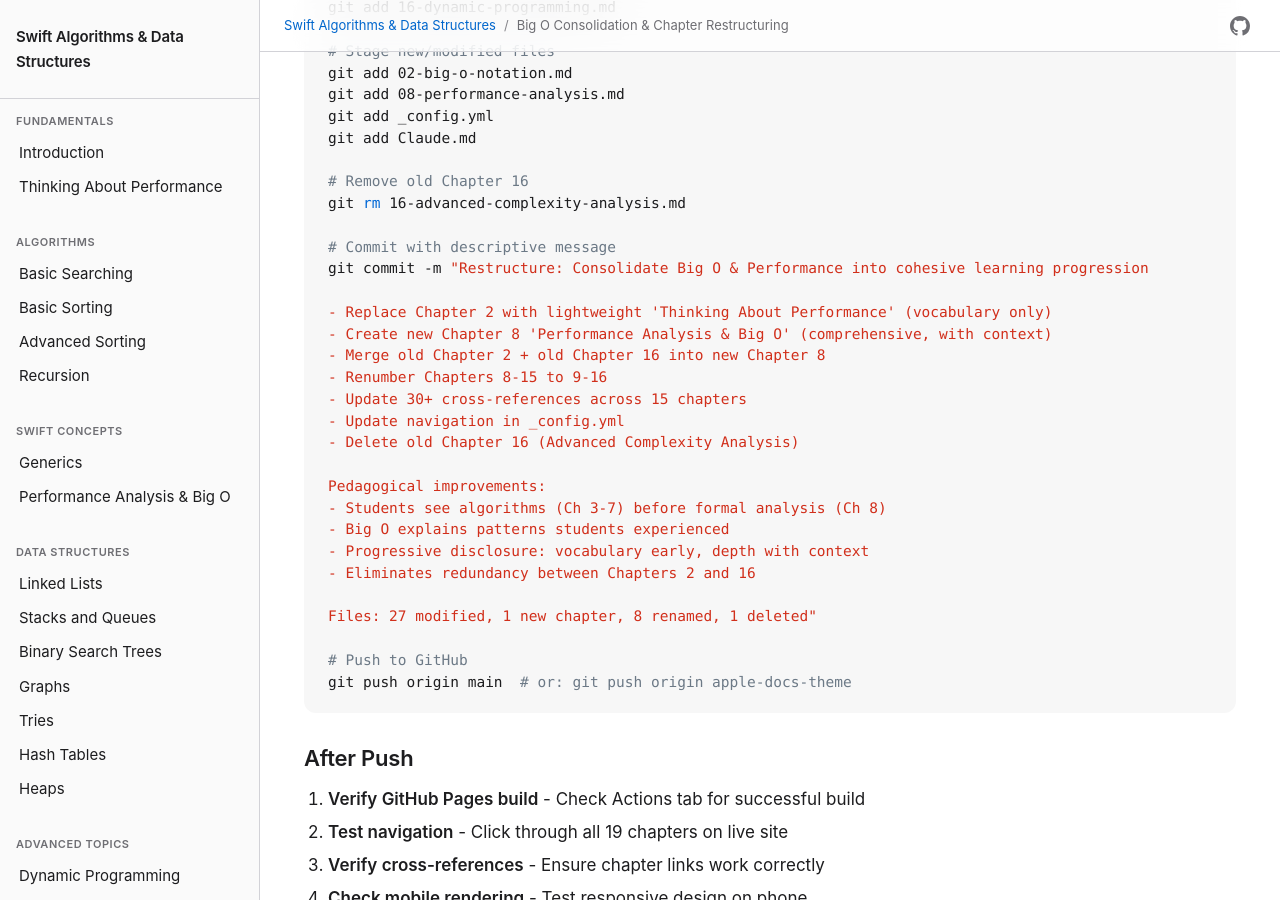
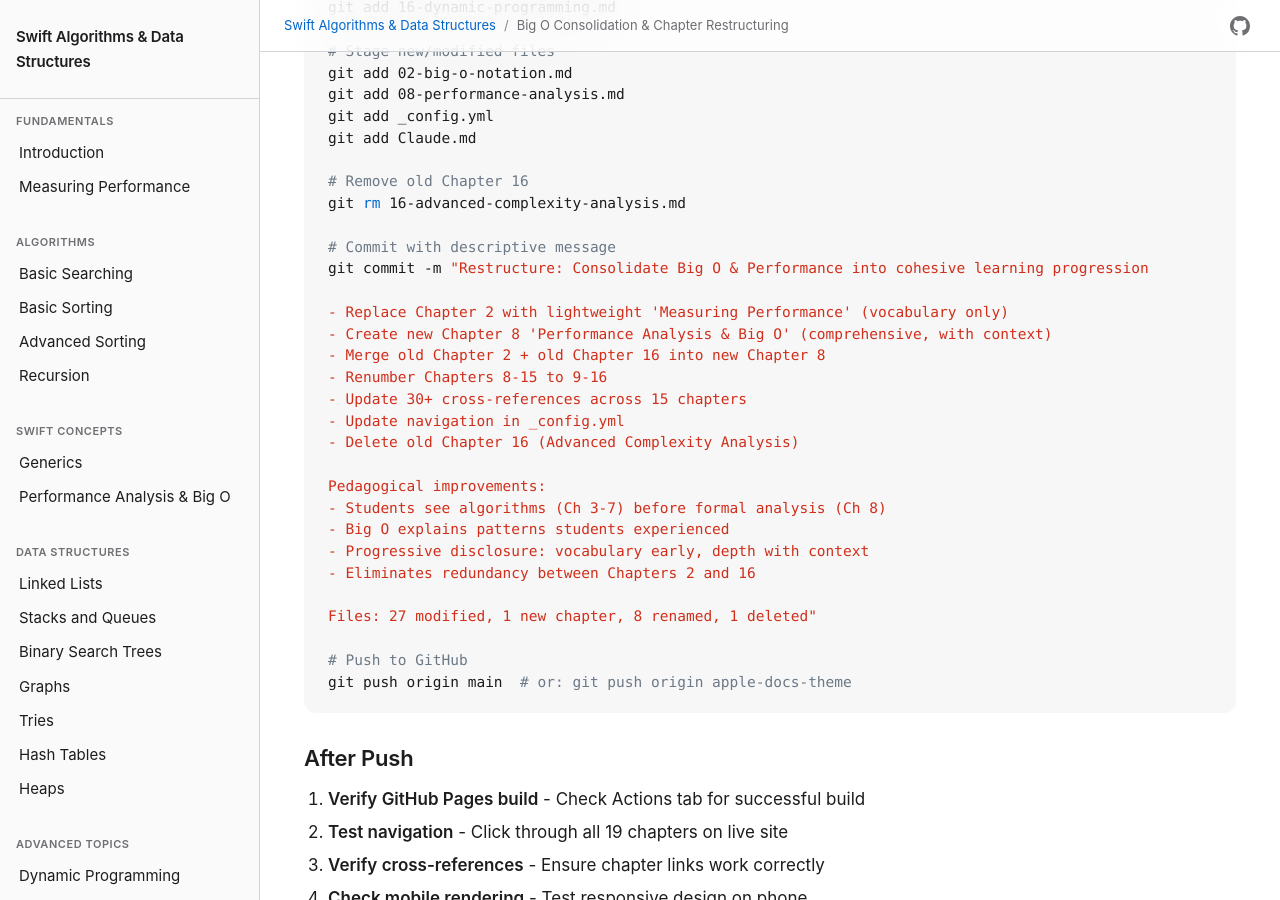
Before and after one commit to waynewbishop/swift-algorithms, a Jekyll site: the page built from BIG_O_CONSOLIDATION_REPORT.md, in a window 1280 px wide and 900 px high, scrolled down 15661 px. Built offline with Jekyll 4.4.1, drawn with Linux system fonts in a browser that asks for light colours; our own code applies the rules of GitHub Pages for plain Markdown files; some of the changed text lies outside the part shown.

Commit message:
Rename Chapter 2 from 'Thinking About Performance' to 'Measuring Performance'
- Update chapter title in front matter
- Update navigation in _config.yml
- Update completion report documentation

🤖 Generated with Claude Code (https://claude.com/claude-code)

Co-Authored-By: Claude <noreply@anthropic.com>

````diff
--- a/BIG_O_CONSOLIDATION_REPORT.md
+++ b/BIG_O_CONSOLIDATION_REPORT.md
@@ -13,7 +13,7 @@ Successfully restructured the Swift Algorithms book to improve pedagogical flow
 
 ## What Was Done
 
-### 1. Created New Chapter 2: "Thinking About Performance"
+### 1. Created New Chapter 2: "Measuring Performance"
 
 **File**: `02-big-o-notation.md`
 
@@ -234,7 +234,7 @@ Successfully restructured the Swift Algorithms book to improve pedagogical flow
 ```yaml
 - title: "Introduction"
   url: "01-introduction"
-- title: "Thinking About Performance"  # ← Changed from "Big O Notation"
+- title: "Measuring Performance"  # ← Changed from "Big O Notation"
   url: "02-big-o-notation"
 ```
 
@@ -316,7 +316,7 @@ Successfully restructured the Swift Algorithms book to improve pedagogical flow
 ### Complete 19-Chapter Sequence
 
 1. **Introduction** - Algorithm lineage theme, Swift as platform, Quiver framework
-2. **Thinking About Performance** - Big O vocabulary (lightweight)
+2. **Measuring Performance** - Big O vocabulary (lightweight)
 3. **Basic Searching** - Linear search, binary search
 4. **Basic Sorting** - Bubble, insertion, selection sort
 5. **Advanced Sorting** - Merge sort, quicksort
@@ -358,7 +358,7 @@ Successfully restructured the Swift Algorithms book to improve pedagogical flow
 
 ### After Restructuring
 
-**Chapter 2: Thinking About Performance**
+**Chapter 2: Measuring Performance**
 - ✅ Just the vocabulary (O(n), O(log n), etc.)
 - ✅ Brief examples without deep analysis
 - ✅ Students can discuss algorithms in Chapters 3-7
@@ -583,7 +583,7 @@ git rm 16-advanced-complexity-analysis.md
 # Commit with descriptive message
 git commit -m "Restructure: Consolidate Big O & Performance into cohesive learning progression
 
-- Replace Chapter 2 with lightweight 'Thinking About Performance' (vocabulary only)
+- Replace Chapter 2 with lightweight 'Measuring Performance' (vocabulary only)
 - Create new Chapter 8 'Performance Analysis & Big O' (comprehensive, with context)
 - Merge old Chapter 2 + old Chapter 16 into new Chapter 8
 - Renumber Chapters 8-15 to 9-16
--- a/_config.yml
+++ b/_config.yml
@@ -59,7 +59,7 @@ navigation:
     chapters:
       - title: "Introduction"
         url: "01-introduction"
-      - title: "Thinking About Performance"
+      - title: "Measuring Performance"
         url: "02-big-o-notation"
 
   - section: "Algorithms"
````
Also changed, not shown: 02-big-o-notation.md (+2 -2 lines).
